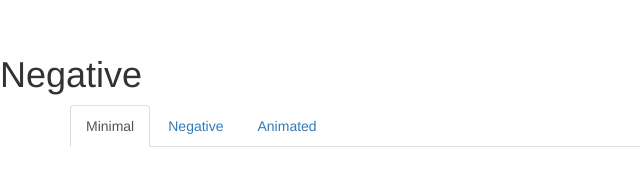
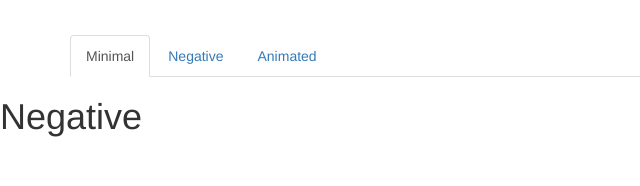
Before and after one commit to J-Waddell/portfolio, a website: page index.html at #/negative in a window 1280 px wide. Shown: the whole page, without its empty margins (0-640 px from the left). Drawn offline with nearby package versions, Linux system fonts and the light colour scheme; some packages are replaced by stand-ins of ours.

Commit message:
navbar function

```diff
--- a/index.html
+++ b/index.html
@@ -22,18 +22,11 @@
 
     <div ng-app="portfolio">
         <div ng-view=""></div>
-
-        <div class="container">
-            <ul class="nav nav-tabs">
-              <li role="presentation" class="active"><a href="#/">Minimal</a></li>
-              <li role="presentation"><a href="#/negative">Negative</a></li>
-              <li role="presentation"><a href="#/animated">Animated</a></li>
-            </ul>
-        </div>
     </div>
 
 <script src="lib/bower_components/angular/angular.min.js"></script>
 <script src="lib/bower_components/angular-route/angular-route.min.js"></script>
+<!-- <script src="lib/bower_components/bootstrap/dist/js/bootstrap.min.js"></script> -->
 <script src="app.js"></script>
 <script src="controllers/minimalCtrl.js"></script>
 <script src="controllers/negativeCtrl.js"></script>
--- a/partials/negative.html
+++ b/partials/negative.html
@@ -1,3 +1,11 @@
 <main>
+    <div class="container">
+        <ul class="nav nav-tabs">
+          <li role="presentation" class="active"><a href="#/">Minimal</a></li>
+          <li role="presentation"><a href="#/negative">Negative</a></li>
+          <li role="presentation"><a href="#/animated">Animated</a></li>
+        </ul>
+    </div>
+
     <h1>Negative</h1>
 </main>
```
